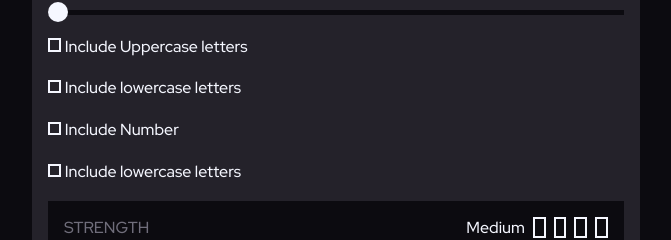
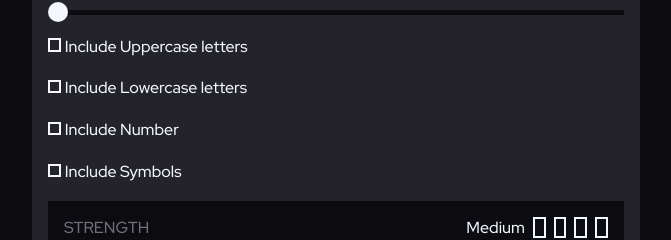
Before and after one commit to ivargasm/password-generator, a plain HTML site: page index.html in a window 1280 px wide. Shown: the part 310-550 px from the top of the page, without its empty margins (304-975 px from the left). Drawn offline with nearby package versions, Linux system fonts and the light colour scheme.

Commit message:
corregir encabezados

```diff
--- a/index.html
+++ b/index.html
@@ -35,7 +35,7 @@
                             </div>
                             <div class="lcase">
                                 <input type="checkbox" id="lcase" name="lcase">
-                                <label for="lcase">Include lowercase letters</label>
+                                <label for="lcase">Include Lowercase letters</label>
                             </div>
                             <div class="number">
                                 <input type="checkbox" id="numbers" name="numbers">
@@ -43,7 +43,7 @@
                             </div>
                             <div class="symbols">
                                 <input type="checkbox" id="symbols" name="symbols">
-                                <label for="symbols">Include lowercase letters</label>
+                                <label for="symbols">Include Symbols</label>
                             </div>
                         </div>
                         <div class="strength">
```
